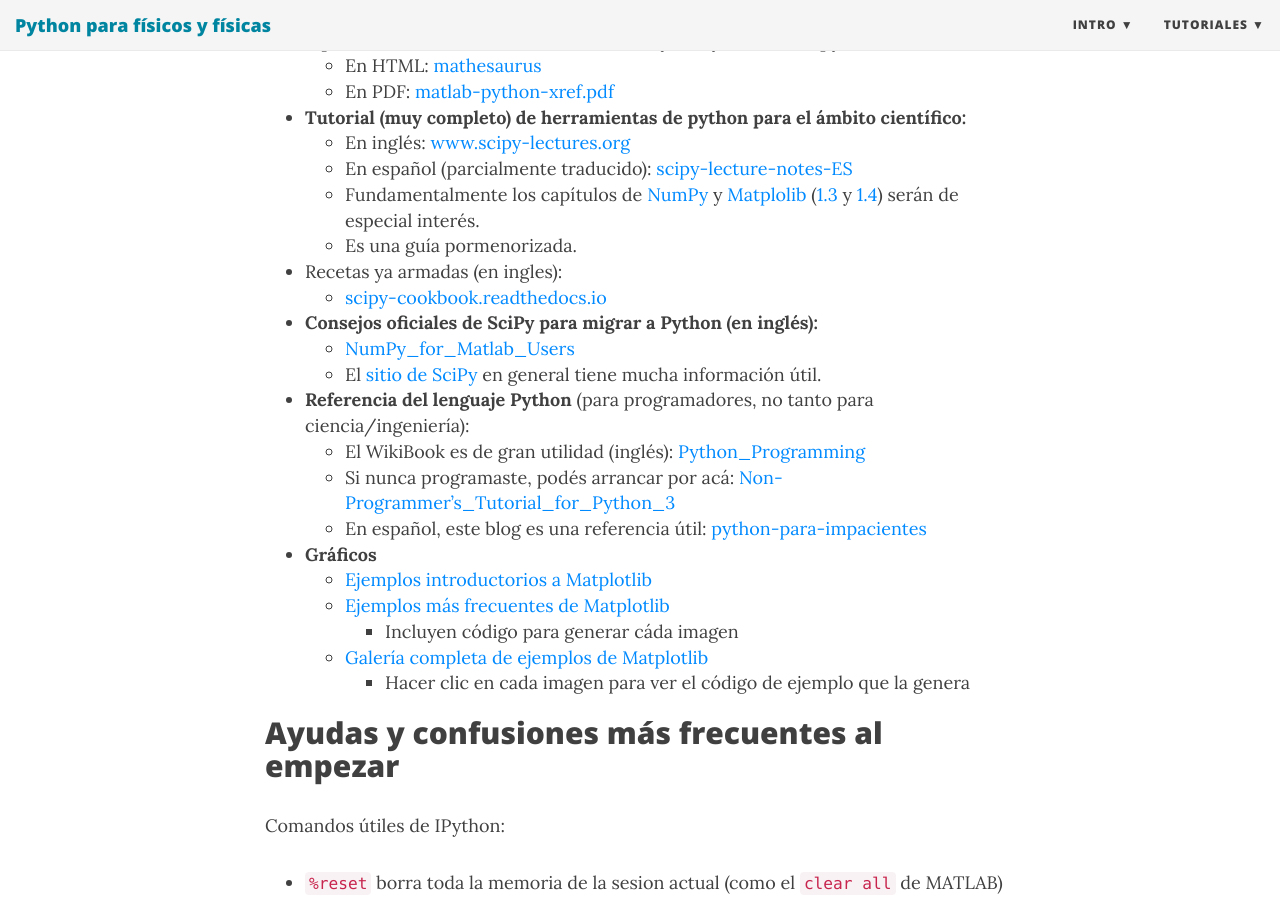
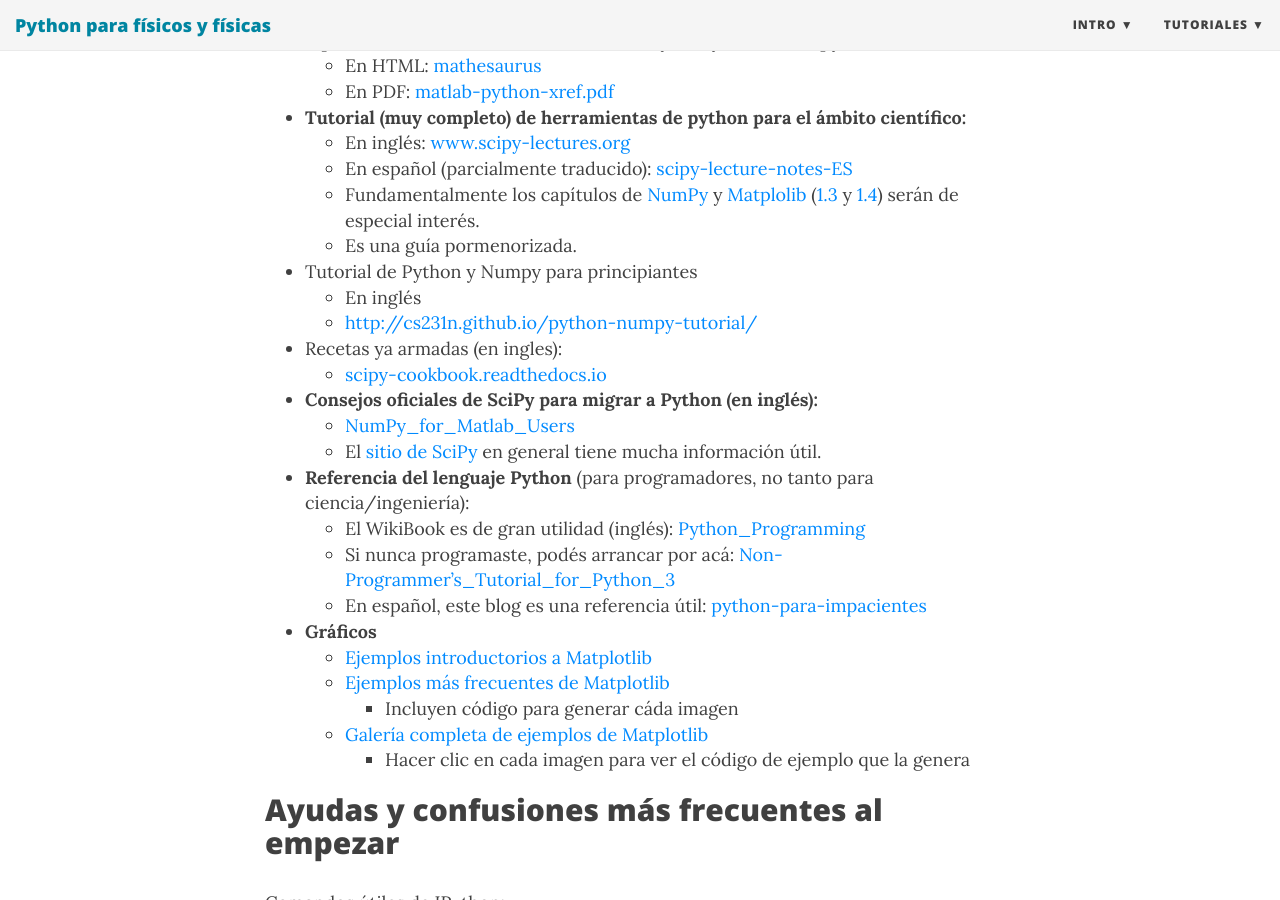
Before and after one commit to marceluda/python-para-fisicos, a Jekyll site: the page built from intro/de-matlab-a-python.md, in a window 1280 px wide and 900 px high, scrolled down 3944 px. Built offline with Jekyll 4.4.1, drawn with Linux system fonts in a browser that asks for light colours; nearby versions of some CDN libraries.

Commit message:
Update link

```diff
--- a/intro/de-matlab-a-python.md
+++ b/intro/de-matlab-a-python.md
@@ -180,6 +180,9 @@ Si queremos profundizar, pasando la urgencia, acá hay una serie de recursos út
       [1.4](https://claudiovz.github.io/scipy-lecture-notes-ES/intro/matplotlib/matplotlib.html))
       serán de especial interés.
     - Es una guía pormenorizada.
+  - Tutorial de Python y Numpy para principiantes
+    - En inglés
+    - [http://cs231n.github.io/python-numpy-tutorial/](http://cs231n.github.io/python-numpy-tutorial/)
   - Recetas ya armadas (en ingles):
     - [scipy-cookbook.readthedocs.io](http://scipy-cookbook.readthedocs.io/)
   - **Consejos oficiales de SciPy para migrar a Python (en inglés):**
```
